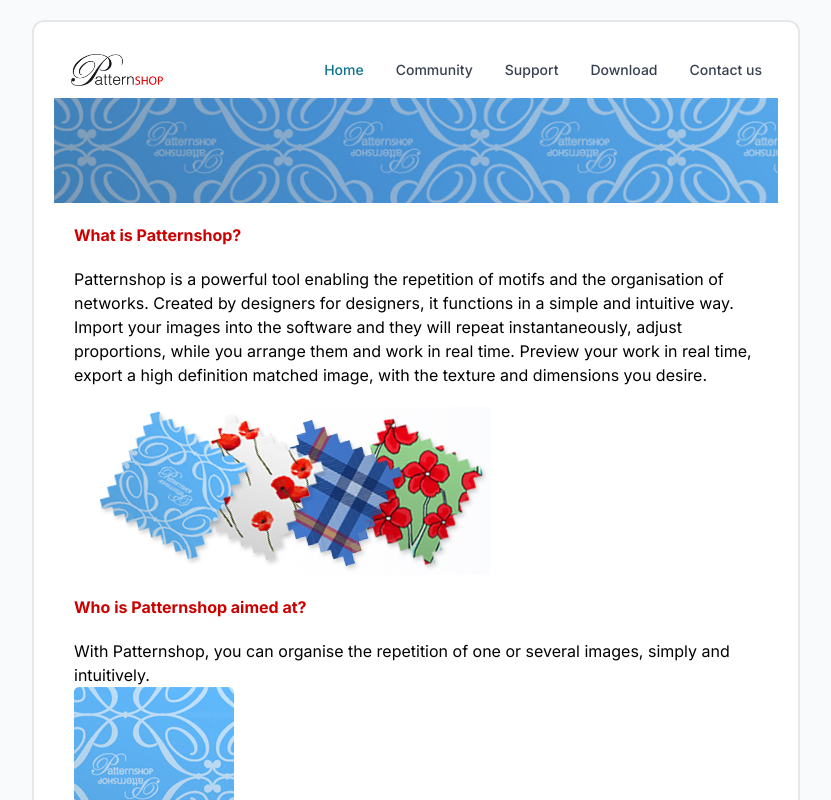
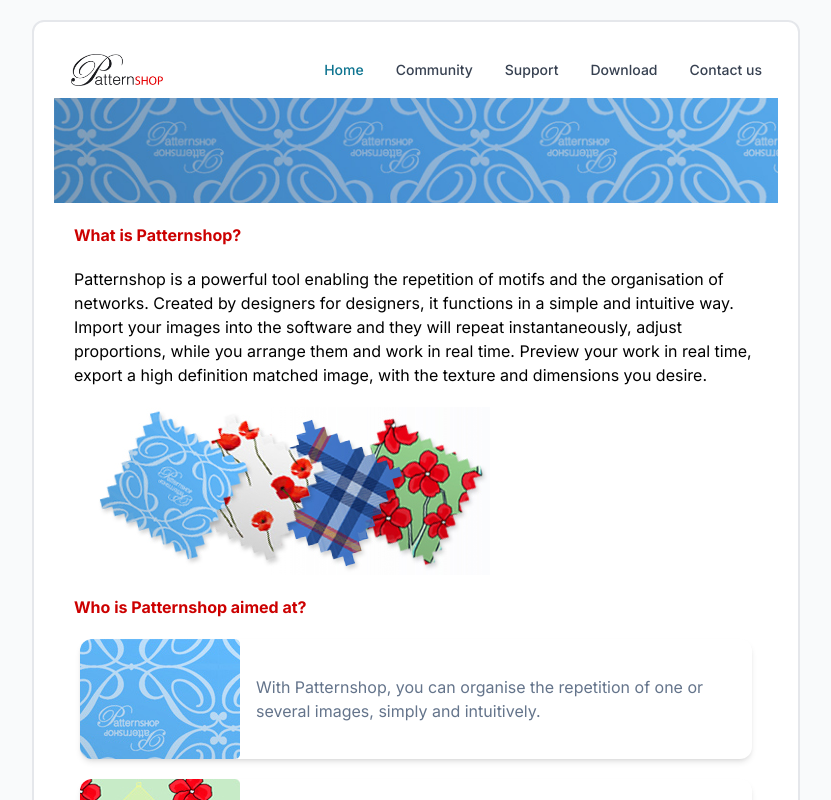
Before and after one commit to patternshop/patternshop.github.io, a Next.js app: page / in a window 1280 px wide. Shown: the top 800 px of the page, without its empty margins (224-1055 px from the left). Built offline with nearby package versions, Linux system fonts and the light colour scheme.

Commit message:
Work in progress

```diff
--- a/app/page.tsx
+++ b/app/page.tsx
@@ -16,8 +16,20 @@
 }>) {
   return (
     <div>
-      <div>{children}</div>
-      <Image src={img} className="" alt="" />
+      <div className="max-w-md mx-auto bg-white rounded-xl shadow-md overflow-hidden md:max-w-2xl">
+        <div className="md:flex">
+          <div className="md:shrink-0">
+            <Image
+              src={img}
+              className="h-full w-auto object-cover"
+              alt=""
+            />
+          </div>
+          <div className="p-4 my-auto">
+            <p className="text-slate-500">{children}</p>
+          </div>
+        </div>
+      </div>
     </div>
   );
 }
@@ -69,7 +81,6 @@
       </Paragraph>
 
       <div>Find out who Patternshop is aimed at, and its applications.</div>
-
     </div>
   );
 }
```
